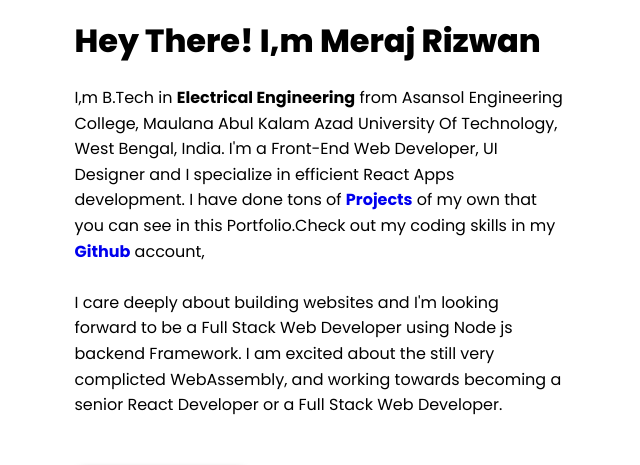
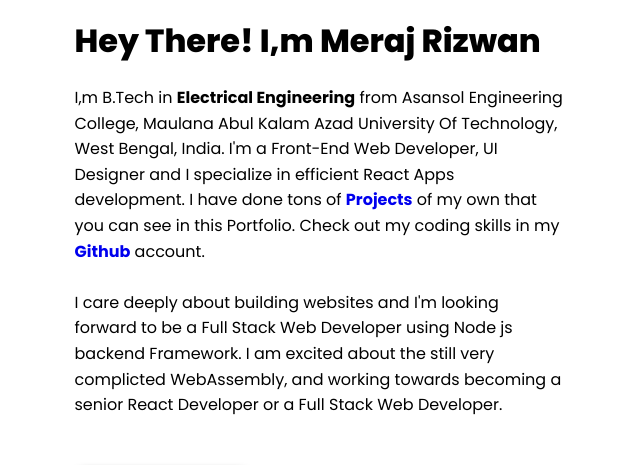
Before and after one commit to luckymeraj/My-Portfolio-html-css-js, a plain HTML site: page index.html in a window 1280 px wide. Shown: the part 1016-1481 px from the top of the page, 541-1181 px from the left. Drawn offline with Linux system fonts and the light colour scheme.

Commit message:
basicchanges

```diff
--- a/index.html
+++ b/index.html
@@ -64,7 +64,7 @@
 			</div>
 			<div class="column col-right reveal">
 				<h2 class="content-title">Hey There! I,m Meraj Rizwan</h2>
-				<p class="para">I,m B.Tech in <strong>Electrical Engineering</strong> from Asansol Engineering College, Maulana Abul Kalam Azad University Of Technology, West Bengal, India. I'm a Front-End Web Developer, UI Designer and I specialize in efficient React Apps development. I have done tons of <a href ="#projects" style="text-decoration: none;"><strong>Projects</strong></a> of my own that you can see in this Portfolio.Check out my coding skills in my <a href="https://github.com/luckymeraj" target="_blank" style="text-decoration: none;"><strong> Github</strong></a> account,<br><br>
+				<p class="para">I,m B.Tech in <strong>Electrical Engineering</strong> from Asansol Engineering College, Maulana Abul Kalam Azad University Of Technology, West Bengal, India. I'm a Front-End Web Developer, UI Designer and I specialize in efficient React Apps development. I have done tons of <a href ="#projects" style="text-decoration: none;"><strong>Projects</strong></a> of my own that you can see in this Portfolio. Check out my coding skills in my <a href="https://github.com/luckymeraj" target="_blank" style="text-decoration: none;"><strong> Github</strong></a> account.<br><br>
 				I care deeply about building websites and I'm looking forward to be a Full Stack Web Developer using Node js backend Framework. I am excited about the still very complicted WebAssembly, and working towards becoming a senior React Developer or a Full Stack Web Developer. </p><br><br>
 				<a class="btn" href="#" download>Download CV</a>
 			</div>
```
